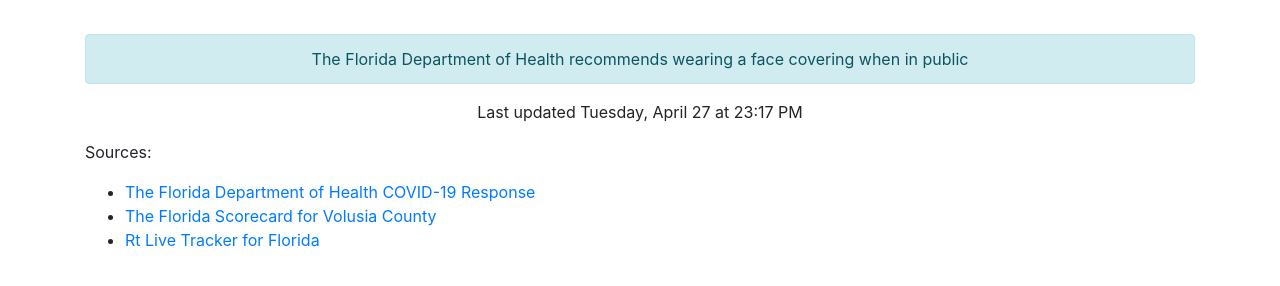
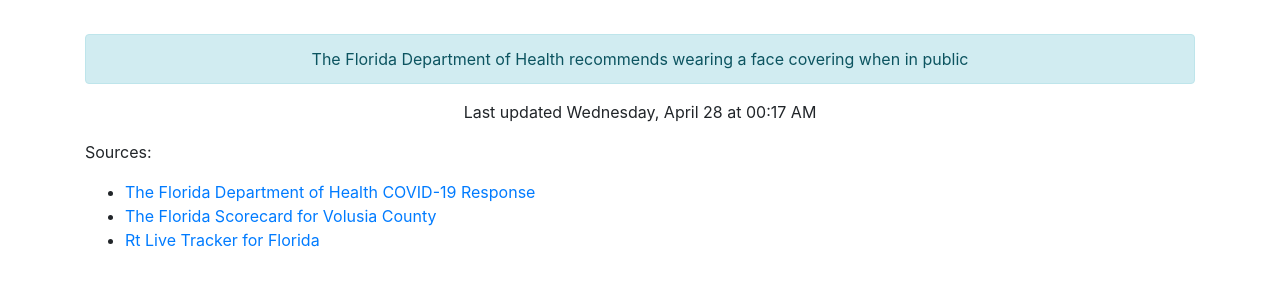
Before and after one commit to thinkjson/timeforchurch, a Jekyll site: the page built from index.md, in a window 1280 px wide. Shown: the part 544-830 px from the top of the page. Built offline with Jekyll 4.4.1, drawn with Linux system fonts in a browser that asks for light colours; our own code applies the rules of GitHub Pages for plain Markdown files.

Commit message:
Updating data

```diff
--- a/_includes/data.html
+++ b/_includes/data.html
@@ -10,4 +10,4 @@
     <div class="outcome text-success">YES</div>
     <div class="alert alert-info" role="alert">The Florida Department of Health recommends wearing a face covering when in public</div>
 
-    <p>Last updated Tuesday, April 27 at 23:17 PM</p>
+    <p>Last updated Wednesday, April 28 at 00:17 AM</p>
```
